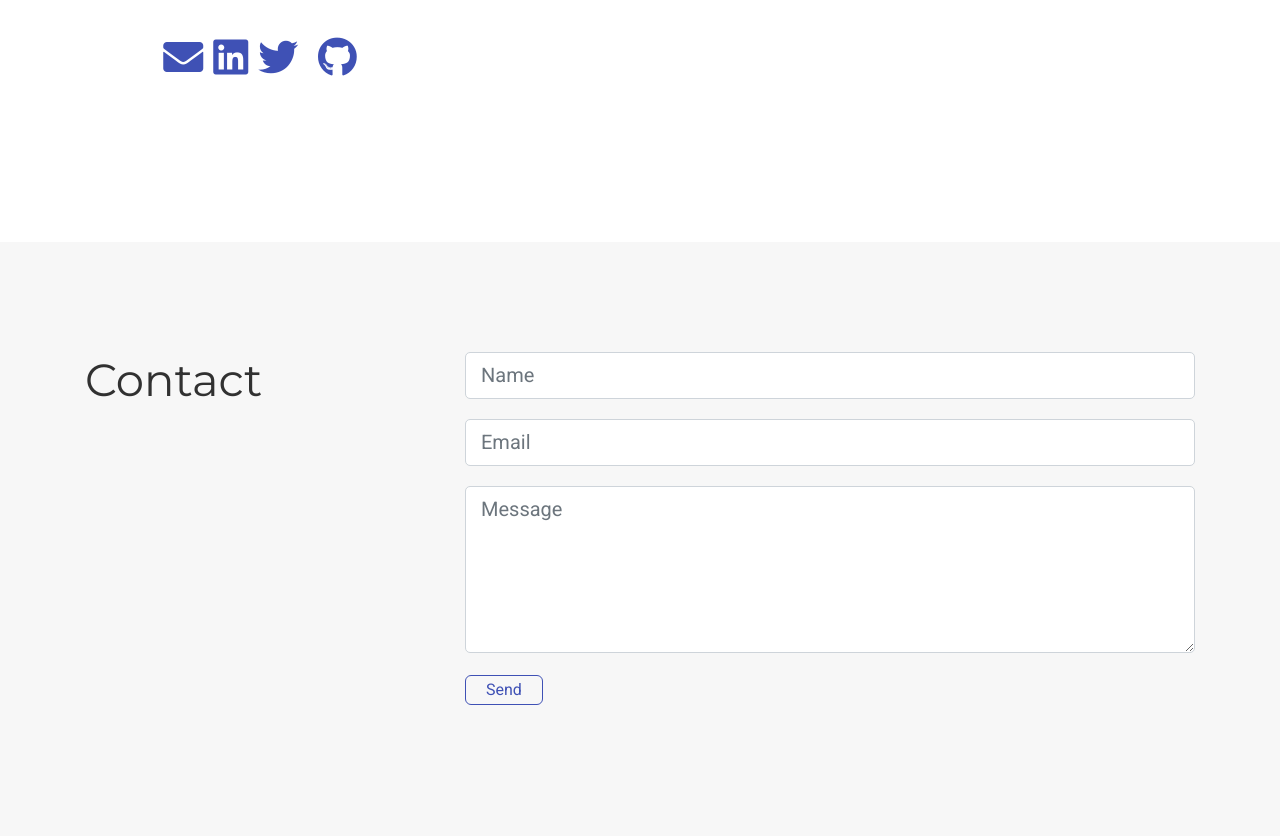
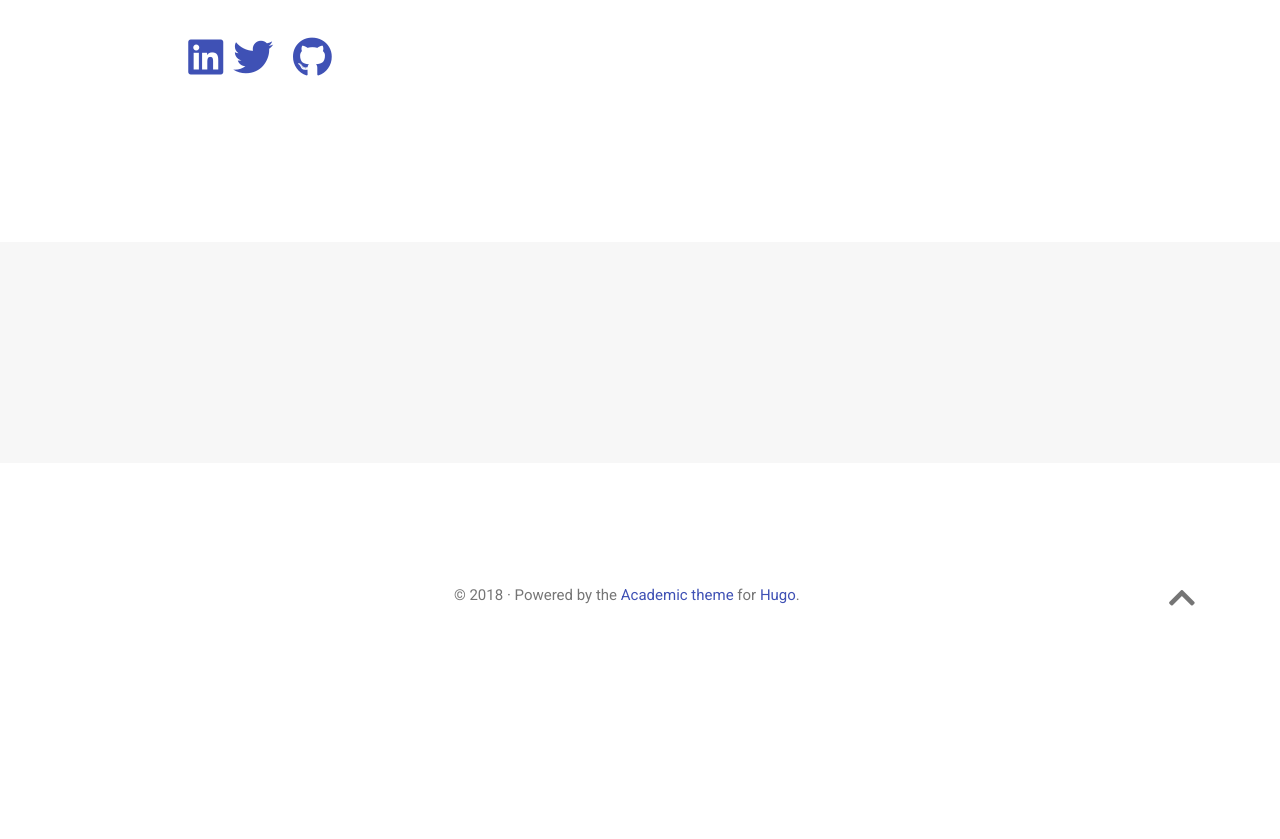
Before and after one commit to menaveenshankar/menaveenshankar.github.io, a plain HTML site: page index.html in a window 1280 px wide. Shown: the part 556-1395 px from the top of the page. After the commit the page ends 1223 px from the top, so only its background shows below. Drawn offline with nearby package versions, Linux system fonts and the light colour scheme; some icons are missing.

Commit message:
remove contact

```diff
--- a/index.html
+++ b/index.html
@@ -200,25 +200,6 @@
 
 
 
-
-
-
-        <li class="nav-item">
-          <a class="nav-link" href="/#contact" data-target="#contact">
-
-            <span>Contact</span>
-
-          </a>
-        </li>
-
-
-
-
-
-
-
-
-
         <li class="nav-item">
           <a class="nav-link js-search" href="#"><i class="fas fa-search" aria-hidden="true"></i></a>
         </li>
@@ -285,23 +266,6 @@
       <link itemprop="url" href="https://menaveenshankar.github.io">
 
       <ul class="network-icon" aria-hidden="true">
-
-
-
-
-
-
-
-
-
-
-
-
-        <li>
-          <a itemprop="sameAs" href="/#contact" >
-            <i class="fas fa-envelope big-icon"></i>
-          </a>
-        </li>
 
 
 
@@ -435,82 +399,6 @@
 
 
     </div>
-  </div>
-</div>
-
-    </div>
-  </section>
-
-
-
-
-
-  <section id="contact" class="home-section">
-    <div class="container">
-
-
-
-
-
-<div class="row contact-widget">
-  <div class="col-12 col-lg-4 section-heading">
-    <h1>Contact</h1>
-
-  </div>
-  <div class="col-12 col-lg-8">
-
-
-
-
-
-
-
-
-
-
-    <div class="mb-3">
-      <form name="contact" method="POST" action="https://formspree.io/nsn.1986@gmail.com">
-        <div class="form-group form-inline">
-          <label class="sr-only" for="inputName">Name</label>
-          <input type="text" name="name" class="form-control w-100" id="inputName" placeholder="Name" required>
-        </div>
-        <div class="form-group form-inline">
-          <label class="sr-only" for="inputEmail">Email</label>
-          <input type="email" name="email" class="form-control w-100" id="inputEmail" placeholder="Email" required>
-        </div>
-        <div class="form-group">
-          <label class="sr-only" for="inputMessage">Message</label>
-          <textarea name="message" class="form-control" id="inputMessage" rows="5" placeholder="Message" required></textarea>
-        </div>
-        <button type="submit" class="btn btn-outline-primary px-3 py-2">Send</button>
-      </form>
-    </div>
-
-
-    <ul class="fa-ul" itemscope>
-
-
-
-
-
-
-
-
-
-
-
-
-
-
-
-
-
-
-
-    </ul>
-
-
-
   </div>
 </div>
 
```
Also changed, not shown: 404.html (+0 -19 lines), categories/index.html (+0 -19 lines), post/index.html (+0 -19 lines), publication/index.html (+0 -19 lines), sitemap.xml (+0 -8 lines), tags/index.html (+0 -19 lines), talk/index.html (+0 -19 lines).
